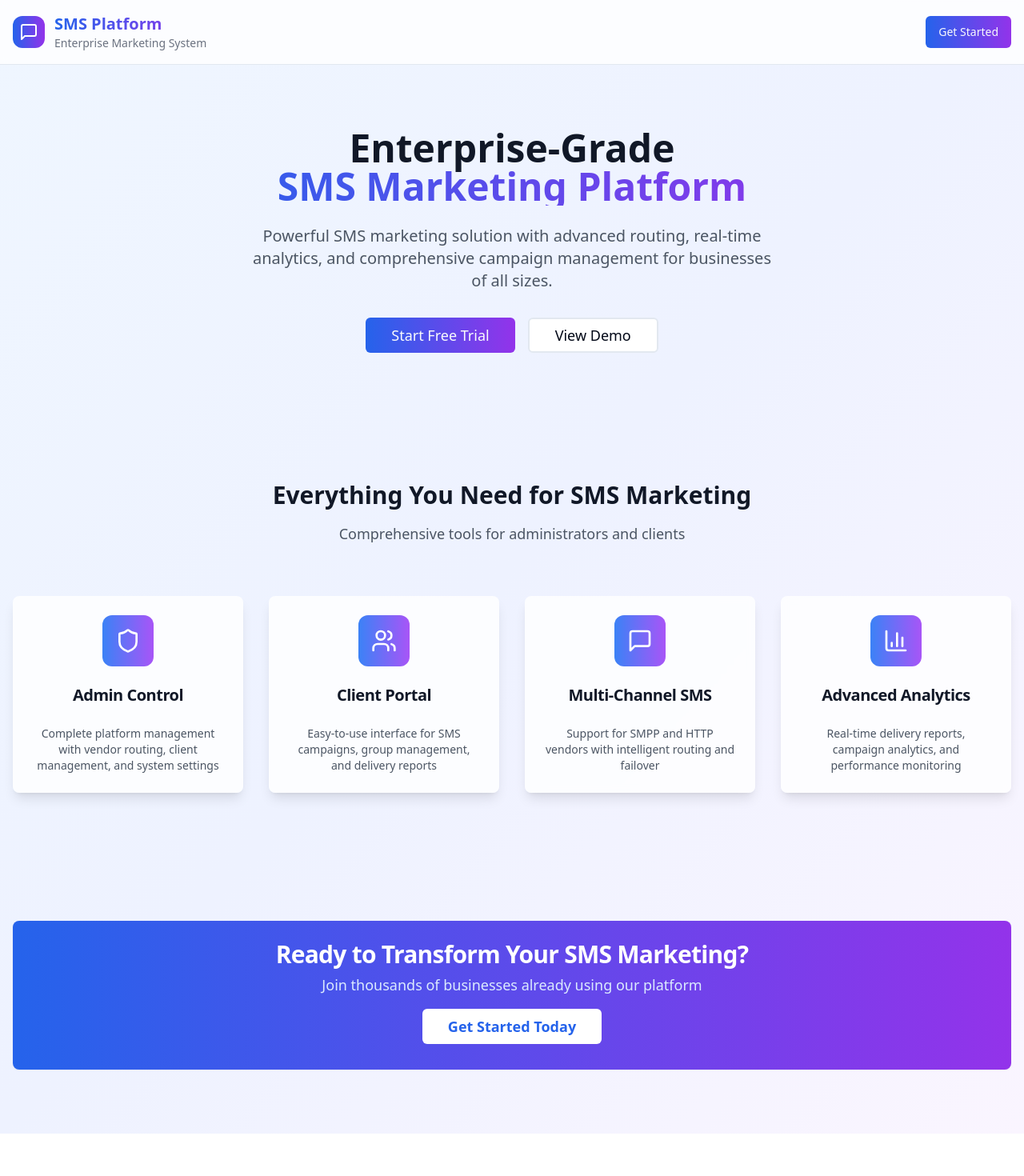
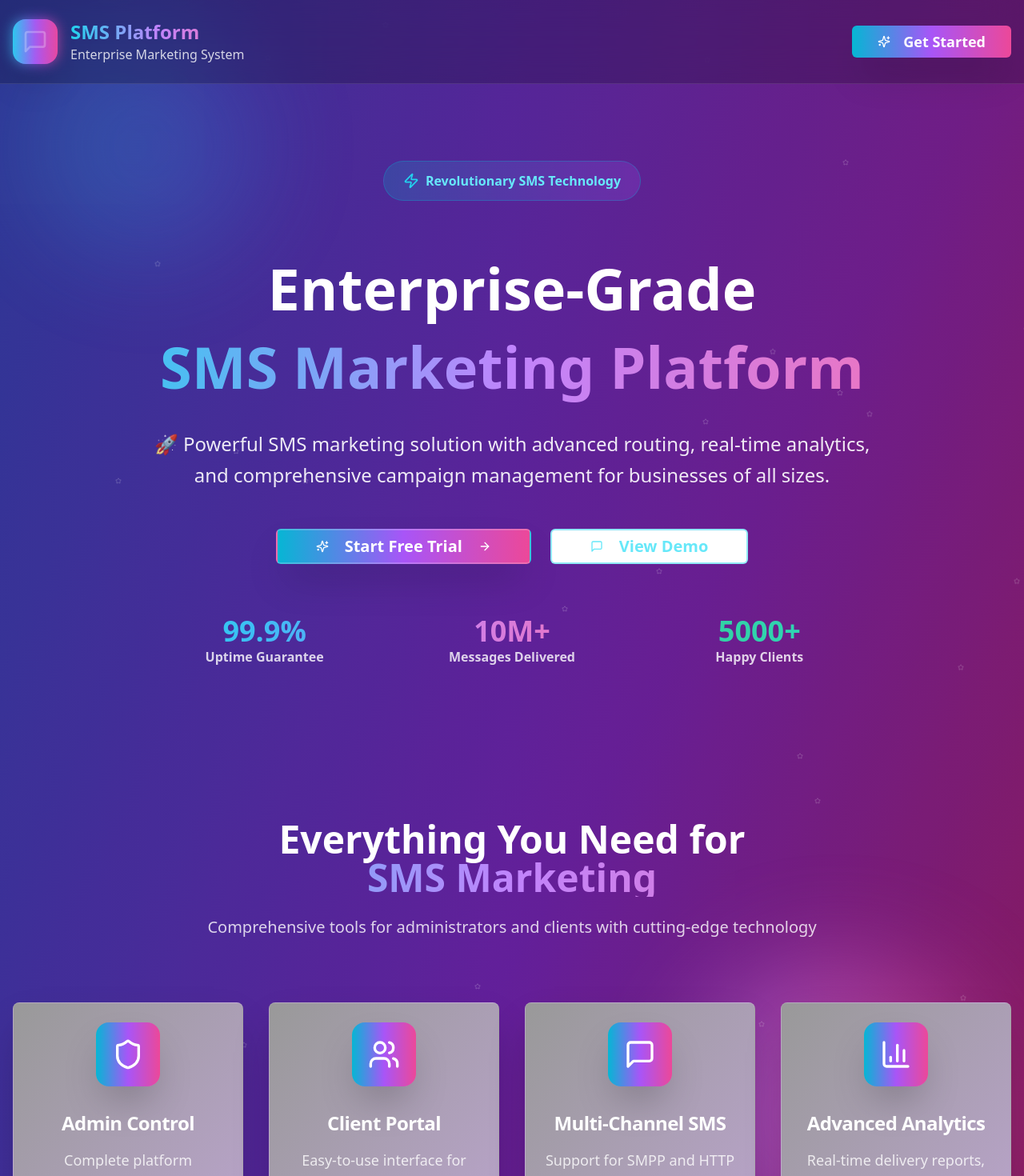
Before and after one commit to ElonMusk0802/chirp-campaign-hub, a React (Vite) app: page / in a window 1280 px wide. Shown: the top 1470 px of the page at 80% size. Before the commit the page ends 1417 px from the top, so only its background shows below. Built offline with nearby package versions, Linux system fonts and the light colour scheme.

Commit message:
Refactor: Improve index page design
Redesigned the index page with a new layout, richer colors, and a more modern and dazzling style.

```diff
--- a/src/pages/Index.tsx
+++ b/src/pages/Index.tsx
@@ -2,7 +2,7 @@
 import React from 'react';
 import { Button } from "@/components/ui/button";
 import { Card, CardContent, CardDescription, CardHeader, CardTitle } from "@/components/ui/card";
-import { MessageSquare, Shield, Users, BarChart3 } from "lucide-react";
+import { MessageSquare, Shield, Users, BarChart3, ArrowRight, Sparkles, Zap, Star } from "lucide-react";
 import { useNavigate } from "react-router-dom";
 
 const Index = () => {
@@ -32,84 +32,150 @@ const Index = () => {
   ];
 
   return (
-    <div className="min-h-screen bg-gradient-to-br from-blue-50 via-indigo-50 to-purple-50">
+    <div className="min-h-screen bg-gradient-to-br from-indigo-900 via-purple-900 to-pink-900 relative overflow-hidden">
+      {/* Animated Background Elements */}
+      <div className="absolute inset-0 bg-gradient-to-r from-blue-600/20 via-purple-600/20 to-pink-600/20 animate-pulse"></div>
+      <div className="absolute top-0 left-0 w-full h-full">
+        <div className="absolute top-10 left-10 w-72 h-72 bg-gradient-to-r from-cyan-400 to-blue-500 rounded-full opacity-20 blur-3xl animate-pulse"></div>
+        <div className="absolute top-1/2 right-10 w-96 h-96 bg-gradient-to-r from-purple-400 to-pink-500 rounded-full opacity-20 blur-3xl animate-pulse delay-1000"></div>
+        <div className="absolute bottom-10 left-1/2 w-80 h-80 bg-gradient-to-r from-emerald-400 to-teal-500 rounded-full opacity-20 blur-3xl animate-pulse delay-2000"></div>
+      </div>
+
+      {/* Floating particles */}
+      <div className="absolute inset-0">
+        {[...Array(50)].map((_, i) => (
+          <div
+            key={i}
+            className="absolute animate-bounce"
+            style={{
+              left: `${Math.random() * 100}%`,
+              top: `${Math.random() * 100}%`,
+              animationDelay: `${Math.random() * 3}s`,
+              animationDuration: `${3 + Math.random() * 2}s`
+            }}
+          >
+            <Star className="h-2 w-2 text-white/30" />
+          </div>
+        ))}
+      </div>
+
       {/* Header */}
-      <header className="border-b bg-white/80 backdrop-blur-sm">
-        <div className="container mx-auto px-4 py-4 flex items-center justify-between">
-          <div className="flex items-center space-x-3">
-            <div className="w-10 h-10 bg-gradient-to-r from-blue-600 to-purple-600 rounded-xl flex items-center justify-center">
-              <MessageSquare className="h-6 w-6 text-white" />
+      <header className="relative z-10 border-b border-white/10 bg-black/20 backdrop-blur-xl">
+        <div className="container mx-auto px-4 py-6 flex items-center justify-between">
+          <div className="flex items-center space-x-4">
+            <div className="relative">
+              <div className="w-14 h-14 bg-gradient-to-r from-cyan-400 via-purple-500 to-pink-500 rounded-2xl flex items-center justify-center shadow-2xl">
+                <MessageSquare className="h-8 w-8 text-white" />
+              </div>
+              <div className="absolute inset-0 bg-gradient-to-r from-cyan-400 via-purple-500 to-pink-500 rounded-2xl blur opacity-75 animate-pulse"></div>
             </div>
             <div>
-              <h1 className="text-xl font-bold bg-gradient-to-r from-blue-600 to-purple-600 bg-clip-text text-transparent">
+              <h1 className="text-2xl font-bold bg-gradient-to-r from-cyan-400 via-purple-400 to-pink-400 bg-clip-text text-transparent">
                 SMS Platform
               </h1>
-              <p className="text-sm text-gray-500">Enterprise Marketing System</p>
+              <p className="text-white/80 font-medium">Enterprise Marketing System</p>
             </div>
           </div>
           <Button
             onClick={() => navigate('/login')}
-            className="bg-gradient-to-r from-blue-600 to-purple-600 hover:from-blue-700 hover:to-purple-700"
+            className="bg-gradient-to-r from-cyan-500 via-purple-500 to-pink-500 hover:from-cyan-600 hover:via-purple-600 hover:to-pink-600 text-white shadow-2xl hover:shadow-cyan-500/25 transition-all duration-300 px-8 py-3 text-lg font-semibold hover:scale-105"
           >
+            <Sparkles className="mr-2 h-5 w-5" />
             Get Started
           </Button>
         </div>
       </header>
 
       {/* Hero Section */}
-      <section className="container mx-auto px-4 py-20 text-center">
-        <div className="max-w-4xl mx-auto">
-          <h2 className="text-5xl font-bold text-gray-900 mb-6">
+      <section className="relative z-10 container mx-auto px-4 py-24 text-center">
+        <div className="max-w-6xl mx-auto">
+          <div className="mb-8">
+            <div className="inline-flex items-center px-6 py-3 rounded-full bg-gradient-to-r from-cyan-500/20 to-purple-500/20 border border-cyan-500/30 backdrop-blur-sm mb-8">
+              <Zap className="h-5 w-5 text-cyan-400 mr-2" />
+              <span className="text-cyan-300 font-semibold">Revolutionary SMS Technology</span>
+            </div>
+          </div>
+
+          <h2 className="text-7xl font-extrabold text-white mb-8 leading-tight">
             Enterprise-Grade
-            <span className="bg-gradient-to-r from-blue-600 to-purple-600 bg-clip-text text-transparent block">
+            <span className="bg-gradient-to-r from-cyan-400 via-purple-400 to-pink-400 bg-clip-text text-transparent block mt-2">
               SMS Marketing Platform
             </span>
           </h2>
-          <p className="text-xl text-gray-600 mb-8 max-w-2xl mx-auto">
-            Powerful SMS marketing solution with advanced routing, real-time analytics,
+
+          <p className="text-2xl text-white/90 mb-12 max-w-4xl mx-auto leading-relaxed">
+            🚀 Powerful SMS marketing solution with advanced routing, real-time analytics,
             and comprehensive campaign management for businesses of all sizes.
           </p>
-          <div className="flex flex-col sm:flex-row gap-4 justify-center">
+
+          <div className="flex flex-col sm:flex-row gap-6 justify-center mb-16">
             <Button
               size="lg"
               onClick={() => navigate('/login')}
-              className="bg-gradient-to-r from-blue-600 to-purple-600 hover:from-blue-700 hover:to-purple-700 px-8 py-3 text-lg"
+              className="bg-gradient-to-r from-cyan-500 via-purple-500 to-pink-500 hover:from-cyan-600 hover:via-purple-600 hover:to-pink-600 text-white shadow-2xl hover:shadow-purple-500/50 transition-all duration-300 px-12 py-4 text-xl font-bold hover:scale-105 border-2 border-white/20"
             >
+              <Sparkles className="mr-3 h-6 w-6" />
               Start Free Trial
+              <ArrowRight className="ml-3 h-6 w-6" />
             </Button>
             <Button
               size="lg"
               variant="outline"
-              className="px-8 py-3 text-lg border-2"
+              className="px-12 py-4 text-xl font-bold border-2 border-cyan-400/50 text-cyan-300 hover:bg-cyan-400/10 backdrop-blur-sm hover:scale-105 transition-all duration-300"
             >
+              <MessageSquare className="mr-3 h-6 w-6" />
               View Demo
             </Button>
+          </div>
+
+          {/* Stats Section */}
+          <div className="grid grid-cols-1 md:grid-cols-3 gap-8 max-w-4xl mx-auto">
+            <div className="text-center">
+              <div className="text-4xl font-bold bg-gradient-to-r from-cyan-400 to-blue-400 bg-clip-text text-transparent">99.9%</div>
+              <div className="text-white/80 font-semibold">Uptime Guarantee</div>
+            </div>
+            <div className="text-center">
+              <div className="text-4xl font-bold bg-gradient-to-r from-purple-400 to-pink-400 bg-clip-text text-transparent">10M+</div>
+              <div className="text-white/80 font-semibold">Messages Delivered</div>
+            </div>
+            <div className="text-center">
+              <div className="text-4xl font-bold bg-gradient-to-r from-emerald-400 to-teal-400 bg-clip-text text-transparent">5000+</div>
+              <div className="text-white/80 font-semibold">Happy Clients</div>
+            </div>
           </div>
         </div>
       </section>
 
       {/* Features Grid */}
-      <section className="container mx-auto px-4 py-20">
-        <div className="text-center mb-16">
-          <h3 className="text-3xl font-bold text-gray-900 mb-4">
-            Everything You Need for SMS Marketing
+      <section className="relative z-10 container mx-auto px-4 py-24">
+        <div className="text-center mb-20">
+          <h3 className="text-5xl font-bold text-white mb-6">
+            Everything You Need for
+            <span className="bg-gradient-to-r from-cyan-400 via-purple-400 to-pink-400 bg-clip-text text-transparent block">
+              SMS Marketing
+            </span>
           </h3>
-          <p className="text-lg text-gray-600">
-            Comprehensive tools for administrators and clients
+          <p className="text-xl text-white/80 max-w-3xl mx-auto">
+            Comprehensive tools for administrators and clients with cutting-edge technology
           </p>
         </div>
 
         <div className="grid grid-cols-1 md:grid-cols-2 lg:grid-cols-4 gap-8">
           {features.map((feature, index) => (
-            <Card key={index} className="text-center border-0 shadow-lg hover:shadow-xl transition-all duration-300 bg-white/80 backdrop-blur-sm">
-              <CardHeader>
-                <div className="w-16 h-16 mx-auto bg-gradient-to-r from-blue-500 to-purple-500 rounded-xl flex items-center justify-center mb-4">
-                  <feature.icon className="h-8 w-8 text-white" />
+            <Card key={index} className="group text-center border-0 shadow-2xl hover:shadow-purple-500/50 transition-all duration-500 bg-gradient-to-br from-black/40 to-purple-900/40 backdrop-blur-xl border border-white/10 hover:border-purple-400/50 hover:scale-105 hover:-translate-y-2">
+              <CardHeader className="pb-4">
+                <div className="relative mx-auto mb-6">
+                  <div className="w-20 h-20 bg-gradient-to-r from-cyan-500 via-purple-500 to-pink-500 rounded-2xl flex items-center justify-center shadow-2xl group-hover:shadow-purple-500/50 transition-all duration-300">
+                    <feature.icon className="h-10 w-10 text-white" />
                   </div>
-                <CardTitle className="text-xl text-gray-900">{feature.title}</CardTitle>
+                  <div className="absolute inset-0 bg-gradient-to-r from-cyan-500 via-purple-500 to-pink-500 rounded-2xl blur opacity-0 group-hover:opacity-75 transition-all duration-300"></div>
+                </div>
+                <CardTitle className="text-2xl text-white font-bold group-hover:text-cyan-300 transition-colors duration-300">
+                  {feature.title}
+                </CardTitle>
               </CardHeader>
               <CardContent>
-                <CardDescription className="text-gray-600">
+                <CardDescription className="text-white/80 text-lg leading-relaxed">
                   {feature.description}
                 </CardDescription>
               </CardContent>
@@ -119,28 +185,43 @@ const Index = () => {
       </section>
 
       {/* CTA Section */}
-      <section className="container mx-auto px-4 py-20">
-        <Card className="text-center bg-gradient-to-r from-blue-600 to-purple-600 border-0 text-white">
-          <CardHeader className="pb-4">
-            <CardTitle className="text-3xl font-bold">
+      <section className="relative z-10 container mx-auto px-4 py-24">
+        <div className="relative">
+          <Card className="text-center bg-gradient-to-r from-cyan-600 via-purple-600 to-pink-600 border-0 text-white shadow-2xl overflow-hidden">
+            <div className="absolute inset-0 bg-gradient-to-r from-cyan-500/20 via-purple-500/20 to-pink-500/20 animate-pulse"></div>
+            <CardHeader className="relative z-10 pb-6 pt-12">
+              <div className="inline-flex items-center justify-center w-16 h-16 bg-white/20 rounded-full mb-6 mx-auto">
+                <Sparkles className="h-8 w-8 text-white" />
+              </div>
+              <CardTitle className="text-5xl font-bold mb-4">
                 Ready to Transform Your SMS Marketing?
               </CardTitle>
-            <CardDescription className="text-blue-100 text-lg">
-              Join thousands of businesses already using our platform
+              <CardDescription className="text-white/90 text-2xl max-w-3xl mx-auto">
+                Join thousands of businesses already using our revolutionary platform to reach millions of customers
               </CardDescription>
             </CardHeader>
-          <CardContent className="pb-8">
+            <CardContent className="relative z-10 pb-12">
               <Button
                 size="lg"
-              variant="secondary"
                 onClick={() => navigate('/login')}
-              className="bg-white text-blue-600 hover:bg-gray-100 px-8 py-3 text-lg font-semibold"
+                className="bg-white text-purple-600 hover:bg-gray-100 px-12 py-4 text-xl font-bold shadow-2xl hover:shadow-white/50 transition-all duration-300 hover:scale-105"
               >
+                <Zap className="mr-3 h-6 w-6" />
                 Get Started Today
+                <ArrowRight className="ml-3 h-6 w-6" />
               </Button>
+              <p className="text-white/80 mt-4 text-lg">✨ No credit card required • Start your free trial now</p>
             </CardContent>
           </Card>
+        </div>
       </section>
+
+      {/* Footer */}
+      <footer className="relative z-10 border-t border-white/10 bg-black/20 backdrop-blur-xl py-8">
+        <div className="container mx-auto px-4 text-center">
+          <p className="text-white/60">© 2024 SMS Platform. All rights reserved. Built with ❤️ for enterprise success.</p>
+        </div>
+      </footer>
     </div>
   );
 };
```
Lines whose indentation alone changed are shown as unchanged.
